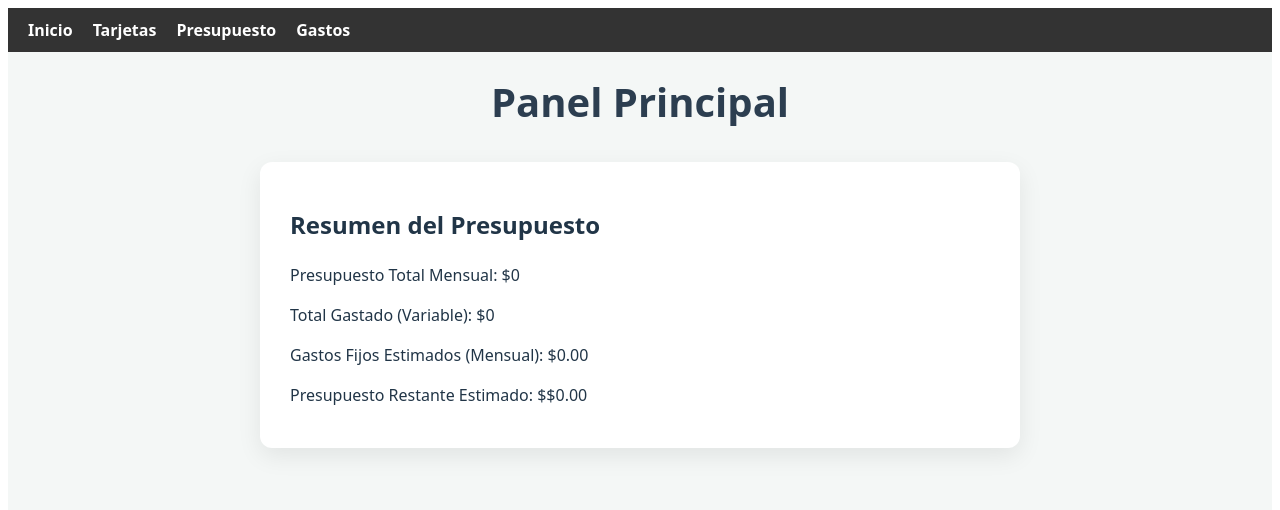
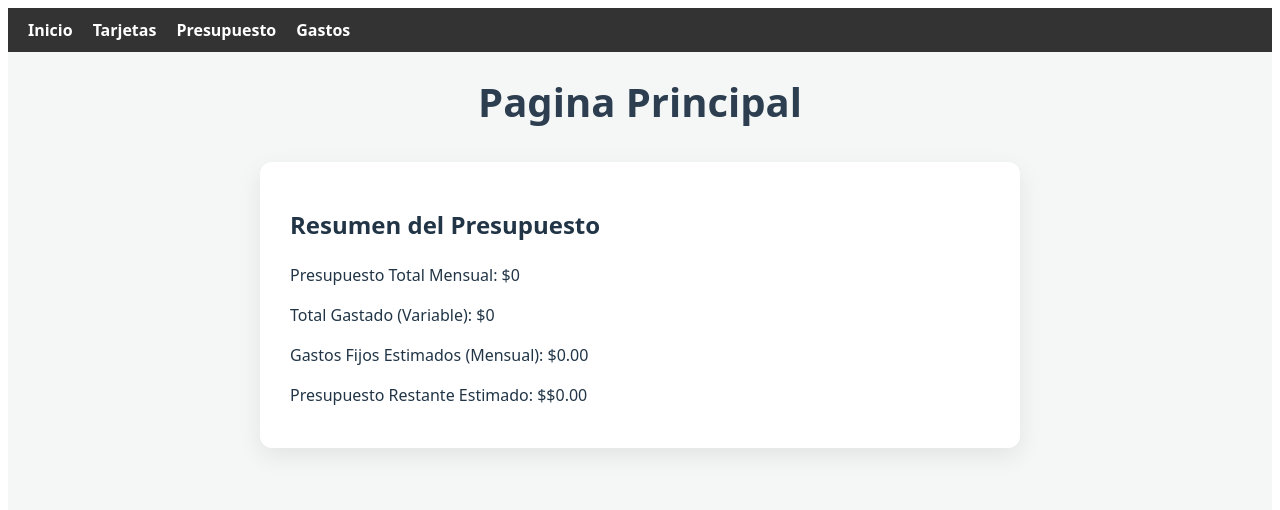
Before and after one commit to hecnavar/Finance_Control, a React (Vite) app: page / in a window 1280 px wide. Shown: the top 510 px of the page. Built offline with nearby package versions, Linux system fonts and the light colour scheme.

Commit message:
Fix: New design for HomePage added

```diff
--- a/src/pages/HomePage.jsx
+++ b/src/pages/HomePage.jsx
@@ -1,4 +1,3 @@
-// HomePage.jsx
 import React from 'react';
 import BudgetOverview from '../components/BudgetOverview';
 import styles from './HomePage.module.css';
@@ -7,7 +6,7 @@ function HomePage({ budget, totalExpenses, estimatedFixedExpenses }) {
   return (
     <div className={styles.homePageWrapper}>
       <header className={styles.header}>
-        <h1>Panel Principal</h1>
+        <h1>Pagina Principal</h1>
       </header>
       <section className={styles.budgetSection}>
         <BudgetOverview
```
